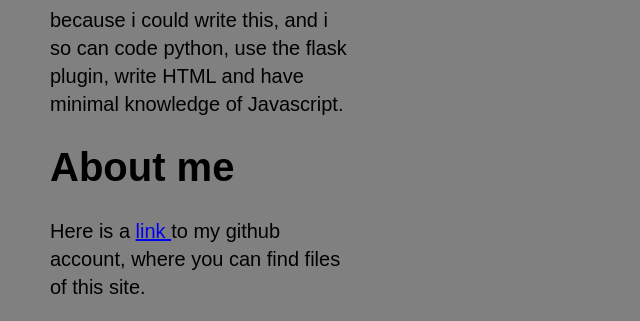
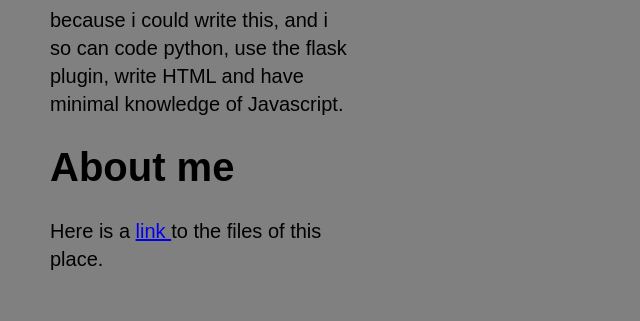
Before and after one commit to NootNootpengu/noot-noot-site, a plain HTML site: page noot.html in a window 1280 px wide. Shown: the part 737-1058 px from the top of the page, without its empty margins (440-1080 px from the left). After the commit the page ends 1030 px from the top, so only its background shows below. Drawn offline with Linux system fonts and the light colour scheme.

Commit message:
Update noot.html

```diff
--- a/noot.html
+++ b/noot.html
@@ -14,6 +14,6 @@
   <p>because i could write this, and i so can code python, use the flask plugin, write HTML and have minimal knowledge of Javascript.</p>
   <p></p>
   <h1>About me</h1>
-  <p>Here is a <a href="https://github.com/Solovetsky/noot-noot-site" target="_blank" > link </a> to my github account, where you can find files of this site.</p>
+  <p>Here is a <a href="https://github.com/Solovetsky/noot-noot-site" target="_blank" > link </a> to the files of this place.</p>
   </body>
 </html>
```
